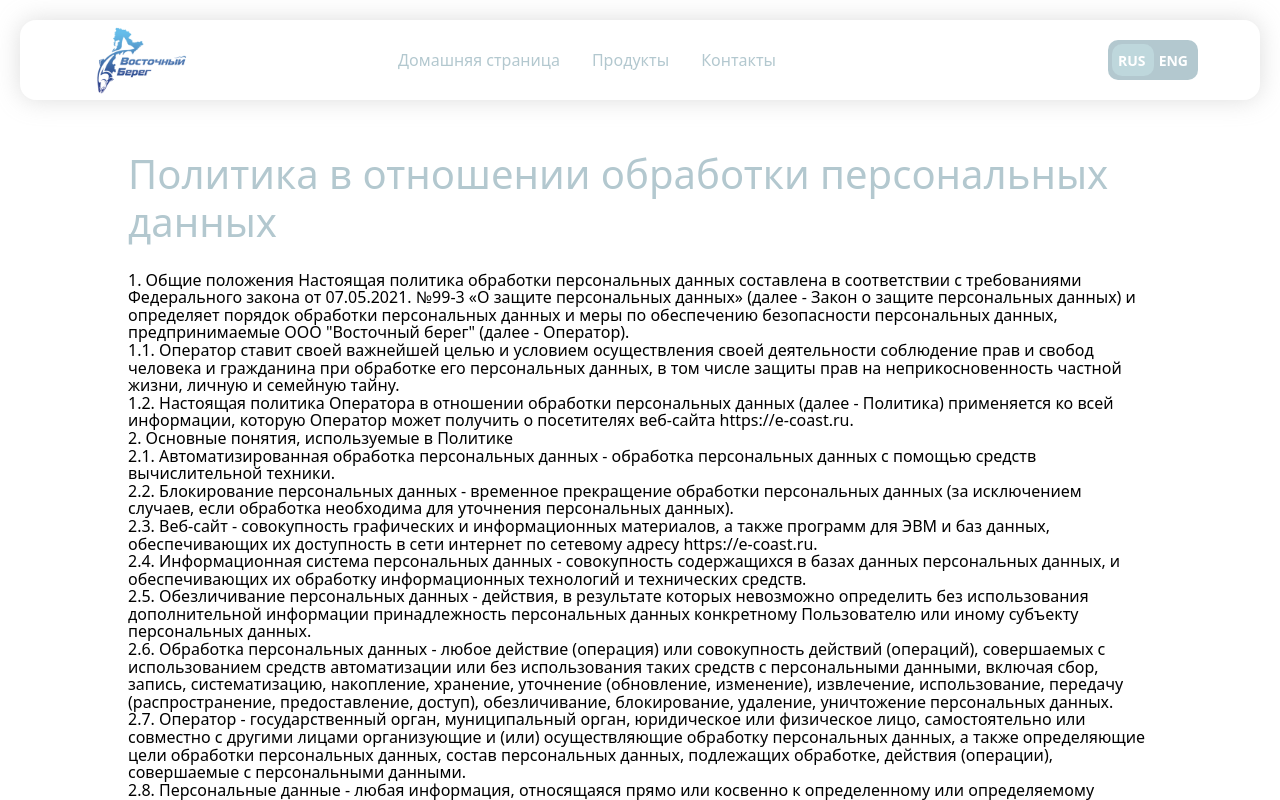
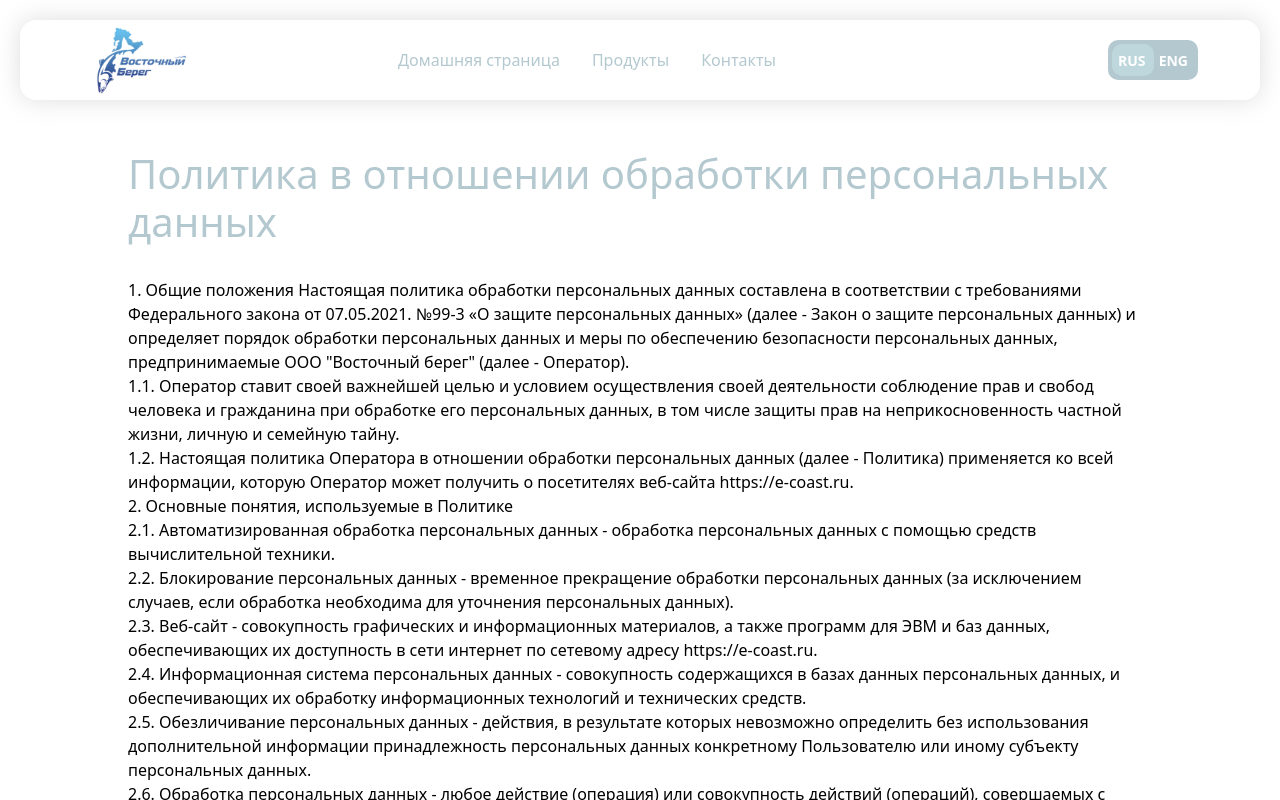
Before and after one commit to hmurauyou/front, a React (Create React App) app: page /privacypolicy in a window 1280 px wide. Shown: the top 800 px of the page. Built offline with nearby package versions, Linux system fonts and the light colour scheme; a web font is replaced by a local one.

Commit message:
styles updated.

```diff
--- a/src/components/styles/privacy/PrivacyPolicy.module.scss
+++ b/src/components/styles/privacy/PrivacyPolicy.module.scss
@@ -11,7 +11,7 @@
 
 .main p {
     color: var(--dark-color);
-    line-height: 1.1;
+    font-weight: 200;
     font-size: 1rem;
 }
 
```
